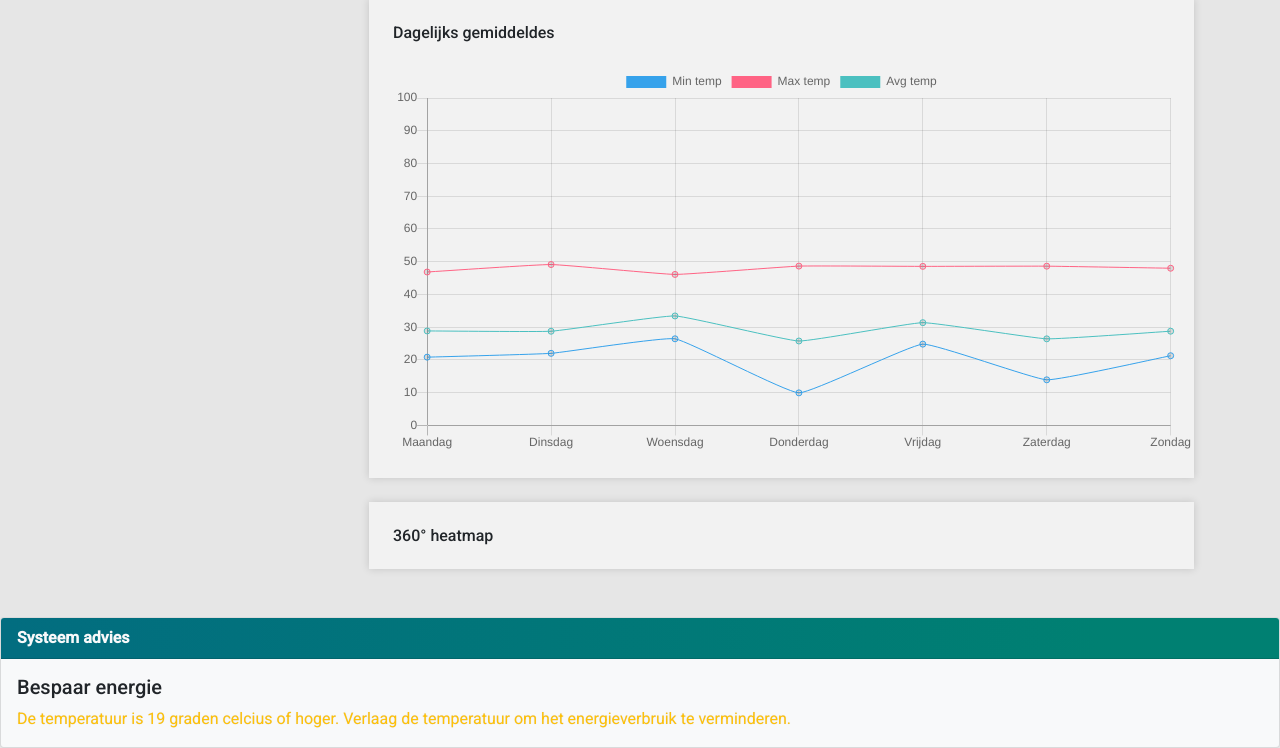
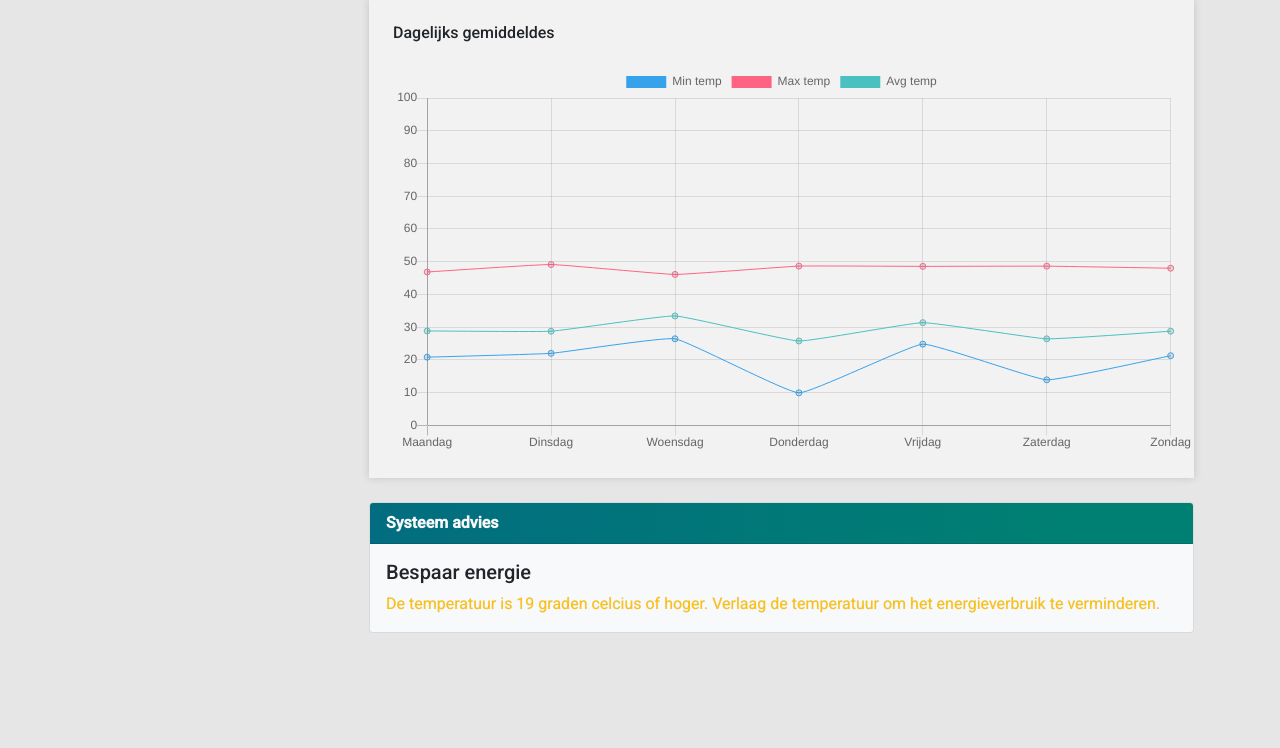
Before and after one commit to Mbalhakim/ChillCheck, a Flask app: page /dashboard in a window 1280 px wide. Shown: the part 310-1058 px from the top of the page. After the commit the page ends 943 px from the top, so only its background shows below. Run offline with Flask 2, Linux system fonts and the light colour scheme; a user stored in the database is signed in; data comes from the database, SQL or seed files in the repository; some libraries are stand-ins or nearby versions.

Commit message:
Removed 360 degree heatmap

```diff
--- a/server/templates/dashboard.html
+++ b/server/templates/dashboard.html
@@ -71,17 +71,11 @@
                                 <canvas id="myChart"></canvas>
                             </div>
                         </div>
-                        <div class="temp-box h-auto">
-                            <div class="p-4">
-                                <h6 class="mb-0">360&deg; heatmap</h6>
-                            </div>
-                        </div>
+                        {% include 'advies.html'%}
                     </div>
                 </div>
             </div>
         </main>
-
-        {% include 'advies.html'%}
         <script src="https://cdnjs.cloudflare.com/ajax/libs/Chart.js/2.2.1/Chart.min.js"></script>
         <script>
             var ctx = document.getElementById('myChart').getContext('2d');
```
